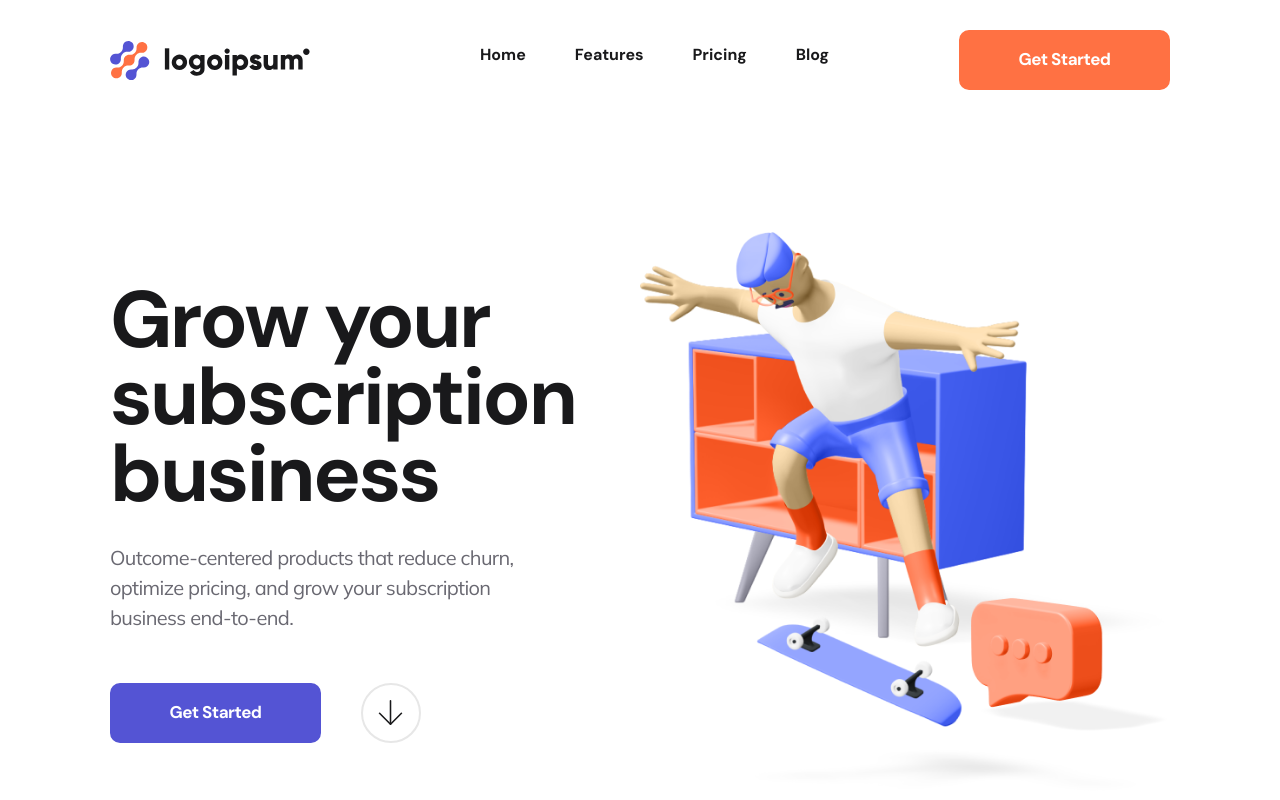
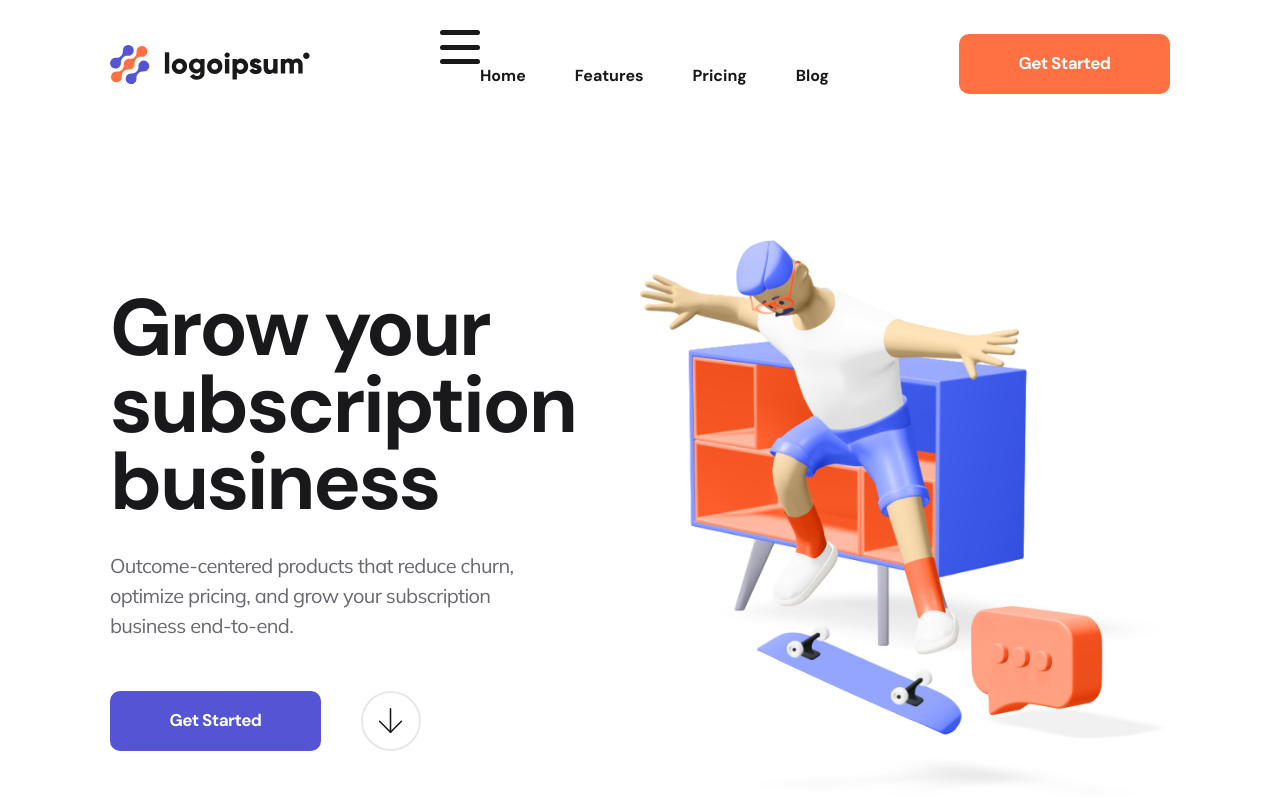
Before and after one commit to Sergo-Kaz13/layout-logoipsum, a plain HTML site: page index.html in a window 1280 px wide. Shown: the top 800 px of the page. Drawn offline with Linux system fonts and the light colour scheme.

Commit message:
add styles header responsive

```diff
--- a/index.html
+++ b/index.html
@@ -5,6 +5,7 @@
     <meta http-equiv="X-UA-Compatible" content="IE=edge" />
     <meta name="viewport" content="width=device-width, initial-scale=1.0" />
     <link rel="stylesheet" href="./css/style.css" />
+    <script src="./main.js" defer></script>
     <title>Logoipsum</title>
   </head>
   <body>
@@ -15,6 +16,11 @@
         /></a>
 
         <nav class="header__nav navbar">
+          <div class="burger">
+            <span class="line-up"></span>
+            <span class="line-center"></span>
+            <span class="line-down"></span>
+          </div>
           <ul class="navbar__menu menu__items">
             <li class="menu__item"><a href="#" class="menu__link">Home</a></li>
             <li class="menu__item">
--- a/main.js
+++ b/main.js
@@ -0,0 +1,7 @@
+const burger = document.querySelector(".burger");
+
+burger.addEventListener("click", (e) => {
+  console.log(e.target);
+});
+
+// burger-active
--- a/scss/_header.scss
+++ b/scss/_header.scss
@@ -4,29 +4,73 @@
   display: flex;
   justify-content: space-between;
   align-items: center;
+  gap: 30px;
+  .logo-header {
+    width: 200px;
+    min-width: 115px;
+    height: 40px;
+    overflow: hidden;
+    img {
+      object-fit: cover;
+    }
+  }
+  .navbar {
+    .menu__items {
+      display: flex;
+      flex-wrap: wrap;
+      gap: 5px 49px;
+    }
+  }
 }
 .header:not(:last-child) {
   margin-bottom: 100px;
 }
-.header__logo {
+.burger {
+  position: relative;
+  display: flex;
+  flex-direction: column;
+  justify-content: space-between;
+  width: 40px;
+  height: 34px;
+  .line {
+    &-up,
+    &-center,
+    &-down {
+      display: inline-block;
+      height: 5px;
+      border-radius: 5px;
+      width: 100%;
+      background: $f-clr-title;
+      transition: all ease-in-out 0.28s;
+    }
+  }
+  &:hover {
+    cursor: pointer;
+  }
 }
-.logo-header {
-  width: 200px;
-  height: 40px;
-  overflow: hidden;
+.burger.burger-active {
+  .line {
+    &-center {
+      display: none;
+    }
+    &-up {
+      position: absolute;
+      top: 0;
+      left: 0;
+      transform-origin: bottom left;
+      transform: rotate(45deg);
+    }
+    &-down {
+      position: absolute;
+      bottom: 4.5px;
+      left: 0;
+      transform-origin: top left;
+      transform: rotate(-45deg);
+    }
+  }
 }
-.logo-header img {
-  object-fit: cover;
-}
-.header__nav {
-}
-.navbar {
-}
+
 .navbar__menu {
-}
-.menu__items {
-  display: flex;
-  gap: 49px;
 }
 .menu__item {
 }
@@ -36,23 +80,23 @@
   text-decoration: none;
   color: $f-clr-title;
   font-weight: 700;
-  font-size: 0,9375rem;
-  letter-spacing: -0,0293125rem;
+  font-size: 0, 9375rem;
+  letter-spacing: -0, 0293125rem;
   padding-bottom: 10px;
 }
 .menu__link::before {
-  content: '';
+  content: "";
   position: absolute;
   bottom: 0;
   left: 0;
   height: 2px;
   width: 100%;
-  transition: all ease-in .28s;
+  transition: all ease-in 0.28s;
 }
 .menu__link:hover::before {
   background-color: $clr-more;
   animation-name: bd-w;
-  animation-duration: .5s;
+  animation-duration: 0.5s;
 }
 @keyframes bd-w {
   0% {
@@ -62,10 +106,17 @@
 .header__btn {
   background-color: $clr-primary;
   border: 2px solid $clr-primary;
-  transition: all ease-in-out .28s;
+  transition: all ease-in-out 0.28s;
 }
 .header__btn:hover {
   cursor: pointer;
   color: $clr-primary;
   background-color: #fff;
 }
+@media (max-width: 768px) {
+  .header {
+    .navbar {
+      display: none;
+    }
+  }
+}
--- a/style.scss
+++ b/style.scss
@@ -45,7 +45,8 @@ body {
   min-height: 60px;
   padding: 5px;
   border-radius: 10px;
-  min-width: 211px;
+  flex: 0 1 211px;
+  min-width: 120px;
   transition: all ease-in-out 0.28s;
 }
 
```
Also changed, not shown: css/style.css.
